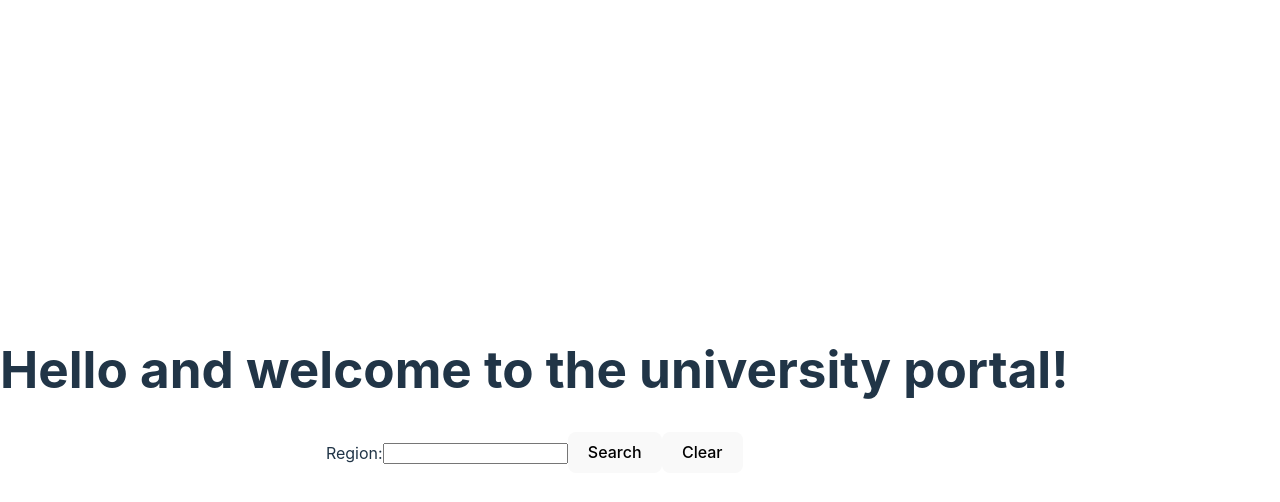
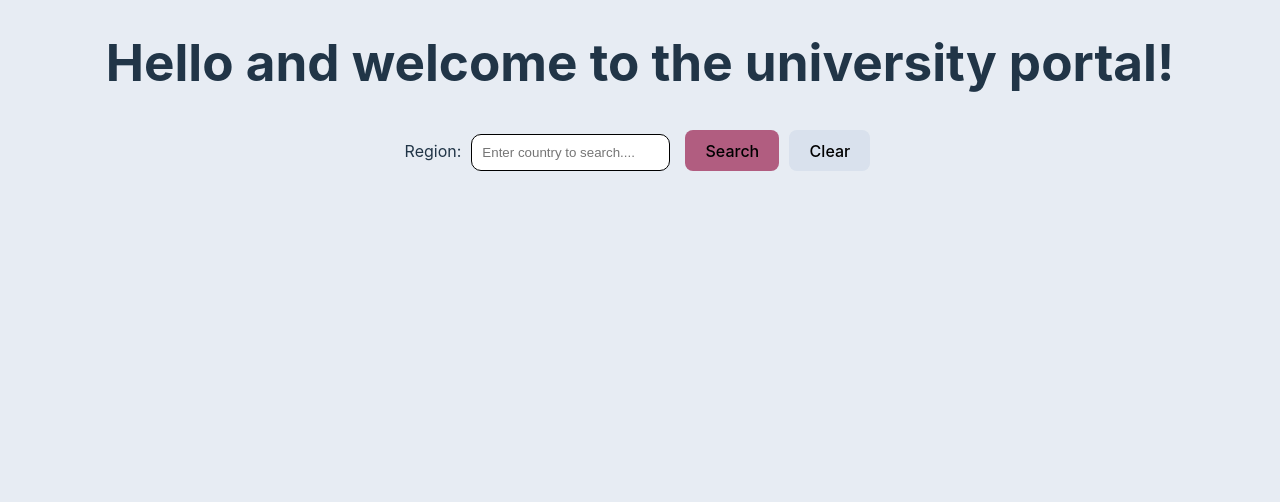
Before and after one commit to Leader254/Universities-Api, a React (Vite) app: page / in a window 1280 px wide. Shown: the top 502 px of the page. Built offline with nearby package versions, Linux system fonts and the light colour scheme.

Commit message:
one for the weekend

```diff
--- a/src/App.css
+++ b/src/App.css
@@ -1,15 +1,18 @@
+#root {
+  text-align: center;
+  background-color: #e7ecf3;
+}
 .search-bar {
   margin-bottom: 20px;
 }
-
 .grid-container {
   display: grid;
   grid-template-columns: repeat(3, 1fr);
   gap: 20px;
+  margin: 0 30px;
 }
-
 .card {
-  border: 1px solid #ccc;
+  border: 0.5px solid black;
   border-radius: 5px;
   padding: 10px;
   box-shadow: 4px 4px 7px -3px rgba(0, 0, 0, 0.72);
@@ -17,10 +20,30 @@
   -moz-box-shadow: 4px 4px 7px -3px rgba(0, 0, 0, 0.72);
   text-align: center;
 }
-
 .main-content {
   display: flex;
   flex-direction: column;
   align-items: center;
   justify-content: center;
 }
+input {
+  border: 1px solid black;
+  outline: none;
+  padding: 10px;
+  border-radius: 10px;
+  margin: 0 10px;
+}
+
+button {
+  margin: 5px;
+}
+h1 {
+  display: block;
+  font-size: 2em;
+  text-align: center;
+  /* margin-block-start: 0.67em;
+  margin-block-end: 0.67em;
+  margin-inline-start: 0px;
+  margin-inline-end: 0px; */
+  font-weight: bold;
+}
--- a/src/App.jsx
+++ b/src/App.jsx
@@ -1,3 +1,4 @@
+/* eslint-disable no-unused-vars */
 import React, { useEffect, useState } from "react";
 import "./App.css";
 
@@ -32,13 +33,14 @@ function App() {
       <div className="search-bar">
         <label htmlFor="region">Region:</label>
         <input
+          placeholder="Enter country to search...."
           type="text"
           id="region"
           value={region}
           onChange={(e) => setRegion(e.target.value)}
         />
-        <button onClick={handleSearch}>Search</button>
-        <button onClick={() => setRegion("")}>Clear</button>
+        <button style={{backgroundColor: "#b15d80", color: "black"}} onClick={handleSearch}>Search</button>
+        <button style={{backgroundColor: "#d9e1ed", color: "black"}} onClick={() => setRegion("")}>Clear</button>
       </div>
 
       {error && <p>{error}</p>}
--- a/src/index.css
+++ b/src/index.css
@@ -5,7 +5,7 @@
 
   color-scheme: light dark;
   color: rgba(255, 255, 255, 0.87);
-  background-color: #242424;
+  background-color: #e7ecf3;
 
   font-synthesis: none;
   text-rendering: optimizeLegibility;
@@ -19,16 +19,17 @@ a {
   color: #646cff;
   text-decoration: inherit;
 }
+
 a:hover {
   color: #535bf2;
 }
 
 body {
   margin: 0;
-  display: flex;
   place-items: center;
   min-width: 320px;
   min-height: 100vh;
+  background-color: #e7ecf3;
 }
 
 h1 {
@@ -47,22 +48,16 @@ button {
   cursor: pointer;
   transition: border-color 0.25s;
 }
-button:hover {
-  border-color: #646cff;
-}
-button:focus,
-button:focus-visible {
-  outline: 4px auto -webkit-focus-ring-color;
-}
-
 @media (prefers-color-scheme: light) {
   :root {
     color: #213547;
     background-color: #ffffff;
   }
+
   a:hover {
     color: #747bff;
   }
+
   button {
     background-color: #f9f9f9;
   }
```
